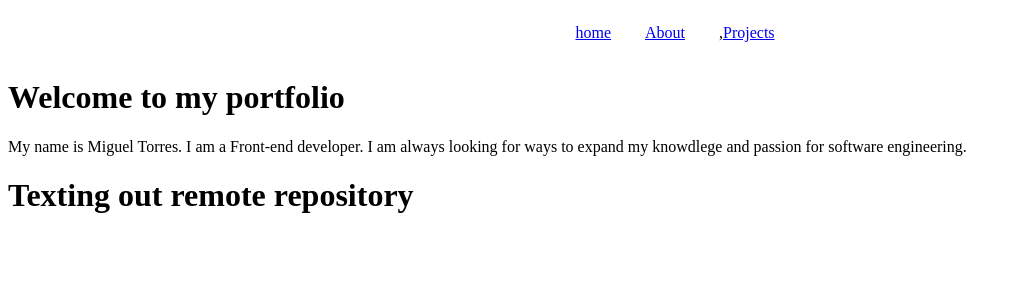
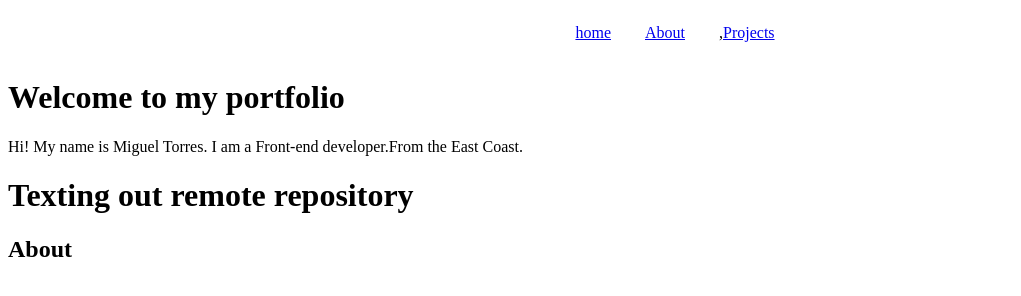
Before and after one commit to MiguelitoTH/portfolio, a plain HTML site: page index.html in a window 1280 px wide. Shown: the whole page, without its empty margins (0-1021 px from the left). Drawn offline with Linux system fonts and the light colour scheme.

Commit message:
trying to figure out the content

```diff
--- a/index.html
+++ b/index.html
@@ -19,7 +19,12 @@
 <body>
   <!--Introdution to The portfolio-->
     <h1> Welcome to my portfolio</h1>
-    <p>My name is Miguel Torres. I am a Front-end developer. I am always looking for ways to expand my knowdlege and passion for software engineering.</p>
+    <p>Hi! My name is Miguel Torres. I am a Front-end developer.From the East Coast.
+    </p>
     <h1> Texting out remote repository</h1>
+
+    <!-- about me -->
+<h2>About</h2>
+<h3></h3>
 </body>
 </html>
```
